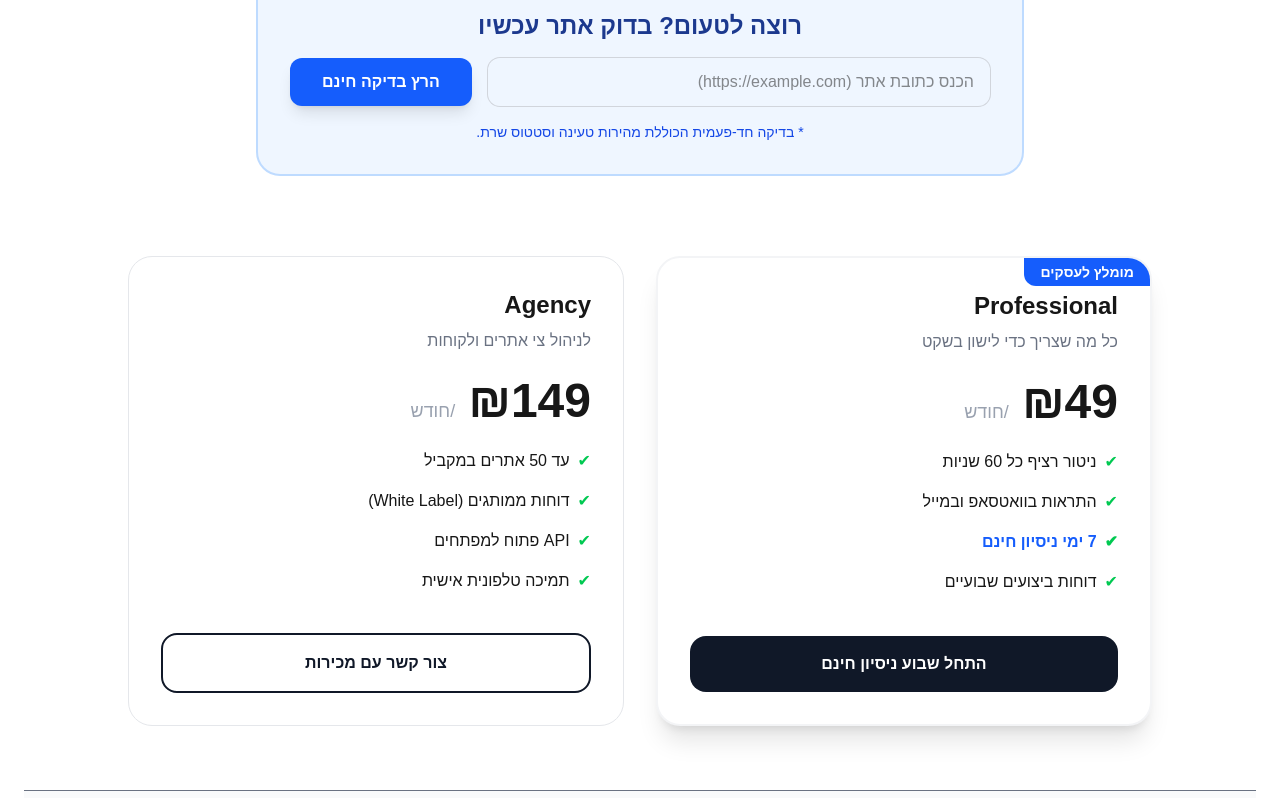
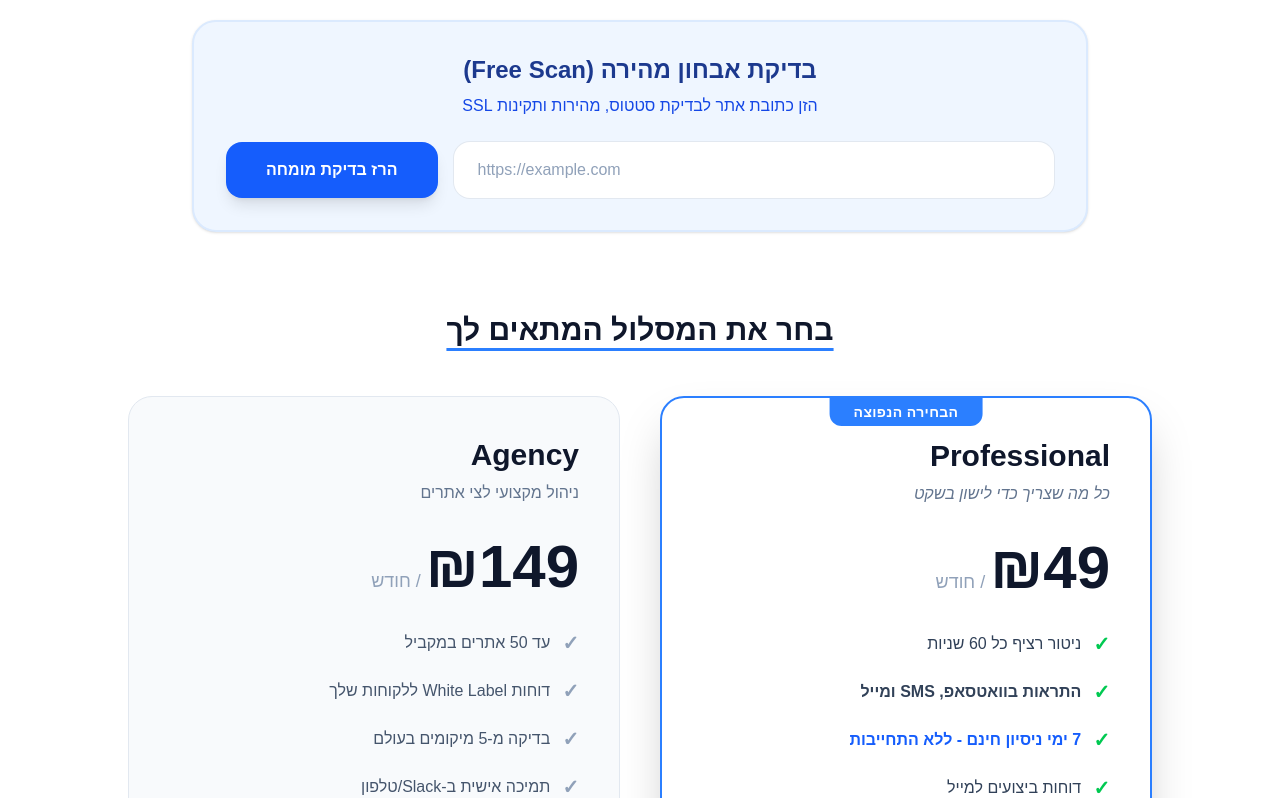
Before and after one commit to osher-perez/site-monitor, a Next.js app: page /pricing in a window 1280 px wide. Shown: the part 422-1220 px from the top of the page. Built offline with nearby package versions, Linux system fonts and the light colour scheme.

Commit message:
feat: implement professional pricing page with FreeScanner component, SEO metadata, and Dark Mode support

```diff
--- a/src/app/(marketing)/pricing/page.tsx
+++ b/src/app/(marketing)/pricing/page.tsx
@@ -1,100 +1,119 @@
 import React from 'react';
+import { FreeScanner } from '@/components/marketing/FreeScanner';
 
 export const metadata = {
-  title: 'חבילות ומחירים',
-  description: 'הצטרפו לניטור אתרים מקצועי. התחילו בבדיקה חינם ועברו לניטור רציף עם שבוע ניסיון.',
+  title: 'ניטור אתרים - חבילות ומחירים | בדיקת אתר חינם',
+  description: 'גלה תוך שניות אם האתר שלך מאובטח ומהיר. ניטור אתרים מקצועי עם התראות וואטסאפ.',
 };
 
 export default function PricingPage() {
   return (
-    <div className="py-16 px-4 max-w-7xl mx-auto">
+    <div className="py-16 px-4 max-w-7xl mx-auto transition-colors duration-300">
+
       {/* Hero Section */}
       <div className="text-center mb-16">
-        <h1 className="text-4xl md:text-5xl font-extrabold text-gray-900 mb-4">
-          שקיפות מלאה, בלי הפתעות
+        <h1 className="text-4xl md:text-6xl font-black text-slate-900 dark:text-white mb-6 leading-tight">
+          אל תחכה שהלקוחות יגידו לך שהאתר למטה
         </h1>
-        <p className="text-xl text-gray-600 max-w-2xl mx-auto">
-          בחר את המסלול שמתאים לעסק שלך. התחל בבדיקה ידנית מהירה כדי לראות אותנו בפעולה.
+        <p className="text-xl text-slate-600 dark:text-slate-400 max-w-3xl mx-auto leading-relaxed">
+          מערכת הניטור המקיפה בישראל. בדוק את האתר שלך עכשיו בחינם וקבל דו&quot;ח זמינות, מהירות ואבטחה תוך שניות.
         </p>
       </div>
 
-      {/* The Hook: Manual Scan Area */}
-      <div className="bg-blue-50 border-2 border-blue-200 rounded-3xl p-8 mb-20 max-w-3xl mx-auto text-center">
-        <h2 className="text-2xl font-bold text-blue-900 mb-4">רוצה לטעום? בדוק אתר עכשיו</h2>
-        <div className="flex flex-col md:flex-row gap-4 justify-center">
-          <input
-            type="url"
-            placeholder="הכנס כתובת אתר (https://example.com)"
-            className="flex-1 px-4 py-3 rounded-xl border-none ring-1 ring-gray-300 focus:ring-2 focus:ring-blue-500 outline-none"
-          />
-          <button className="bg-blue-600 text-white px-8 py-3 rounded-xl font-bold hover:bg-blue-700 transition shadow-lg">
-            הרץ בדיקה חינם
-          </button>
-        </div>
-        <p className="mt-4 text-sm text-blue-700">
-          * בדיקה חד-פעמית הכוללת מהירות טעינה וסטטוס שרת.
-        </p>
+      {/* הרכיב האינטראקטיבי של הסורק */}
+      <FreeScanner />
+
+      {/* כותרת למחירון */}
+      <div className="text-center mb-12">
+        <h2 className="text-3xl font-bold text-slate-900 dark:text-white underline decoration-blue-500 underline-offset-8">
+          בחר את המסלול המתאים לך
+        </h2>
       </div>
 
-      {/* Pricing Cards */}
-      <div className="grid md:grid-cols-2 gap-8 max-w-5xl mx-auto">
+      {/* Pricing Cards Section */}
+      <div className="grid md:grid-cols-2 gap-10 max-w-5xl mx-auto">
 
         {/* Professional Plan */}
-        <div className="bg-white border-2 border-gray-100 rounded-3xl p-8 shadow-xl relative overflow-hidden flex flex-col">
-          <div className="absolute top-0 right-0 bg-blue-600 text-white px-4 py-1 rounded-bl-xl text-sm font-bold">
-            מומלץ לעסקים
+        <div className="bg-white dark:bg-slate-800 border-2 border-blue-500 rounded-3xl p-10 shadow-2xl relative flex flex-col transform hover:-translate-y-1 transition-all">
+          <div className="absolute top-0 left-1/2 -translate-x-1/2 bg-blue-500 text-white px-6 py-1 rounded-b-xl text-sm font-bold tracking-wide">
+            הבחירה הנפוצה
           </div>
-          <h3 className="text-2xl font-bold mb-2">Professional</h3>
-          <p className="text-gray-500 mb-6 font-medium">כל מה שצריך כדי לישון בשקט</p>
-          <div className="text-5xl font-black mb-6">₪49 <span className="text-lg font-normal text-gray-400">/חודש</span></div>
 
-          <ul className="space-y-4 mb-10 flex-grow text-right">
-            <li className="flex items-center gap-2">
-              <span className="text-green-500">✔</span> ניטור רציף כל 60 שניות
+          <div className="mb-8 text-right">
+            <h3 className="text-3xl font-bold text-slate-900 dark:text-white mb-2">Professional</h3>
+            <p className="text-slate-500 dark:text-slate-400 font-medium italic">כל מה שצריך כדי לישון בשקט</p>
+          </div>
+
+          <div className="mb-8 text-right">
+            <span className="text-6xl font-black text-slate-900 dark:text-white">₪49</span>
+            <span className="text-slate-400 text-lg"> / חודש</span>
+          </div>
+
+          <ul className="space-y-5 mb-10 flex-grow text-right" dir="rtl">
+            <li className="flex items-center gap-3 text-slate-700 dark:text-slate-300">
+              <span className="text-green-500 font-bold text-xl">✓</span>
+              <span>ניטור רציף כל 60 שניות</span>
             </li>
-            <li className="flex items-center gap-2">
-              <span className="text-green-500">✔</span> התראות בוואטסאפ ובמייל
+            <li className="flex items-center gap-3 text-slate-700 dark:text-slate-300 font-bold">
+              <span className="text-green-500 font-bold text-xl">✓</span>
+              <span>התראות בוואטסאפ, SMS ומייל</span>
             </li>
-            <li className="flex items-center gap-2 font-bold text-blue-600">
-              <span className="text-green-500">✔</span> 7 ימי ניסיון חינם
+            <li className="flex items-center gap-3 text-blue-600 dark:text-blue-400 font-bold">
+              <span className="text-green-500 font-bold text-xl">✓</span>
+              <span>7 ימי ניסיון חינם - ללא התחייבות</span>
             </li>
-            <li className="flex items-center gap-2">
-              <span className="text-green-500">✔</span> דוחות ביצועים שבועיים
+            <li className="flex items-center gap-3 text-slate-700 dark:text-slate-300">
+              <span className="text-green-500 font-bold text-xl">✓</span>
+              <span>דוחות ביצועים למייל</span>
             </li>
           </ul>
 
-          <button className="w-full bg-gray-900 text-white py-4 rounded-2xl font-bold hover:bg-black transition">
+          <button className="w-full bg-blue-600 text-white py-5 rounded-2xl font-bold text-xl hover:bg-blue-700 transition shadow-lg shadow-blue-200 dark:shadow-none">
             התחל שבוע ניסיון חינם
           </button>
         </div>
 
         {/* Agency Plan */}
-        <div className="bg-white border border-gray-200 rounded-3xl p-8 flex flex-col">
-          <h3 className="text-2xl font-bold mb-2">Agency</h3>
-          <p className="text-gray-500 mb-6">לניהול צי אתרים ולקוחות</p>
-          <div className="text-5xl font-black mb-6">₪149 <span className="text-lg font-normal text-gray-400">/חודש</span></div>
+        <div className="bg-slate-50 dark:bg-slate-900 border border-slate-200 dark:border-slate-800 rounded-3xl p-10 flex flex-col transition-all">
+          <div className="mb-8 text-right">
+            <h3 className="text-3xl font-bold text-slate-900 dark:text-white mb-2">Agency</h3>
+            <p className="text-slate-500 dark:text-slate-400 font-medium">ניהול מקצועי לצי אתרים</p>
+          </div>
 
-          <ul className="space-y-4 mb-10 flex-grow text-right">
-            <li className="flex items-center gap-2">
-              <span className="text-green-500">✔</span> עד 50 אתרים במקביל
+          <div className="mb-8 text-right">
+            <span className="text-6xl font-black text-slate-900 dark:text-white">₪149</span>
+            <span className="text-slate-400 text-lg"> / חודש</span>
+          </div>
+
+          <ul className="space-y-5 mb-10 flex-grow text-right" dir="rtl">
+            <li className="flex items-center gap-3 text-slate-600 dark:text-slate-400">
+              <span className="text-slate-400 font-bold text-xl">✓</span>
+              <span>עד 50 אתרים במקביל</span>
             </li>
-            <li className="flex items-center gap-2">
-              <span className="text-green-500">✔</span> דוחות ממותגים (White Label)
+            <li className="flex items-center gap-3 text-slate-600 dark:text-slate-400">
+              <span className="text-slate-400 font-bold text-xl">✓</span>
+              <span>דוחות White Label ללקוחות שלך</span>
             </li>
-            <li className="flex items-center gap-2">
-              <span className="text-green-500">✔</span> API פתוח למפתחים
+            <li className="flex items-center gap-3 text-slate-600 dark:text-slate-400">
+              <span className="text-slate-400 font-bold text-xl">✓</span>
+              <span>בדיקה מ-5 מיקומים בעולם</span>
             </li>
-            <li className="flex items-center gap-2">
-              <span className="text-green-500">✔</span> תמיכה טלפונית אישית
+            <li className="flex items-center gap-3 text-slate-600 dark:text-slate-400">
+              <span className="text-slate-400 font-bold text-xl">✓</span>
+              <span>תמיכה אישית ב-Slack/טלפון</span>
             </li>
           </ul>
 
-          <button className="w-full border-2 border-gray-900 text-gray-900 py-4 rounded-2xl font-bold hover:bg-gray-50 transition">
-            צור קשר עם מכירות
+          <button className="w-full border-2 border-slate-900 dark:border-slate-100 text-slate-900 dark:text-white py-5 rounded-2xl font-bold text-xl hover:bg-slate-900 hover:text-white dark:hover:bg-white dark:hover:text-black transition">
+            צור קשר עם המכירות
           </button>
         </div>
 
       </div>
+
+      <p className="text-center mt-12 text-slate-400 text-sm">
+        מאובטח בטכנולוגיית 256-bit SSL. אין צורך בכרטיס אשראי לבדיקה החינמית.
+      </p>
     </div>
   );
 }
--- /dev/null
+++ b/src/components/marketing/FreeScanner.tsx
@@ -0,0 +1,89 @@
+'use client';
+
+import React, { useState } from 'react';
+
+export const FreeScanner = () => {
+  const [url, setUrl] = useState('');
+  const [isScanning, setIsScanning] = useState(false);
+  const [result, setResult] = useState<any>(null);
+
+  const handleScan = async (e: React.FormEvent) => {
+    e.preventDefault();
+    if (!url) return;
+
+    setIsScanning(true);
+    setResult(null);
+
+    // סימולציה של 3 שניות לבדיקה
+    setTimeout(() => {
+      setResult({
+        status: 'online',
+        speed: '0.8s',
+        ssl: 'Valid',
+        security: 'A+'
+      });
+      setIsScanning(false);
+    }, 3000);
+  };
+
+  return (
+    <div className="w-full max-w-4xl mx-auto mb-20">
+      <div className="bg-blue-50 dark:bg-slate-800 border-2 border-blue-100 dark:border-slate-700 rounded-3xl p-8 shadow-sm">
+        <div className="text-center mb-6">
+          <h2 className="text-2xl font-bold text-blue-900 dark:text-blue-400 mb-2">בדיקת אבחון מהירה (Free Scan)</h2>
+          <p className="text-blue-700 dark:text-blue-300">הזן כתובת אתר לבדיקת סטטוס, מהירות ותקינות SSL</p>
+        </div>
+
+        <form onSubmit={handleScan} className="flex flex-col md:flex-row gap-4 justify-center items-stretch">
+          <input
+            type="url"
+            required
+            placeholder="https://example.com"
+            value={url}
+            onChange={(e) => setUrl(e.target.value)}
+            className="flex-1 px-6 py-4 rounded-2xl border-none ring-1 ring-slate-200 dark:ring-slate-600 bg-white dark:bg-slate-700 text-slate-900 dark:text-white placeholder:text-slate-400 focus:ring-2 focus:ring-blue-500 outline-none text-left transition-all"
+            dir="ltr"
+          />
+          <button
+            disabled={isScanning}
+            className="bg-blue-600 text-white px-10 py-4 rounded-2xl font-bold hover:bg-blue-700 transition-all shadow-lg disabled:bg-blue-400 active:scale-95 whitespace-nowrap"
+          >
+            {isScanning ? 'סורק נתונים...' : 'הרז בדיקת מומחה'}
+          </button>
+        </form>
+
+        {/* אנימציית טעינה */}
+        {isScanning && (
+          <div className="mt-8 flex flex-col items-center gap-3 animate-pulse">
+            <div className="w-8 h-8 border-4 border-blue-600 border-t-transparent rounded-full animate-spin"></div>
+            <p className="text-blue-600 dark:text-blue-400 font-medium">מנתח אבטחת SSL וזמני תגובה...</p>
+          </div>
+        )}
+
+        {/* תוצאות הבדיקה */}
+        {result && !isScanning && (
+          <div className="mt-8 p-6 bg-white dark:bg-slate-900 rounded-2xl border-2 border-green-500 shadow-xl animate-in fade-in slide-in-from-bottom-4">
+            <div className="grid grid-cols-2 md:grid-cols-4 gap-4">
+              <div className="text-center p-3">
+                <div className="text-[10px] uppercase tracking-wider text-slate-400 mb-1">סטטוס שרת</div>
+                <div className="font-bold text-green-600">ONLINE</div>
+              </div>
+              <div className="text-center p-3 border-r dark:border-slate-800">
+                <div className="text-[10px] uppercase tracking-wider text-slate-400 mb-1">זמן תגובה</div>
+                <div className="font-bold dark:text-white">{result.speed}</div>
+              </div>
+              <div className="text-center p-3 border-r dark:border-slate-800">
+                <div className="text-[10px] uppercase tracking-wider text-slate-400 mb-1">תעודת SSL</div>
+                <div className="font-bold text-blue-500">{result.ssl}</div>
+              </div>
+              <div className="text-center p-3 border-r dark:border-slate-800">
+                <div className="text-[10px] uppercase tracking-wider text-slate-400 mb-1">ציון אבטחה</div>
+                <div className="font-bold text-purple-500">{result.security}</div>
+              </div>
+            </div>
+          </div>
+        )}
+      </div>
+    </div>
+  );
+};
```
Also changed, not shown: src/components/marketing/PricingCard.tsx (added, +26 -0 lines).
